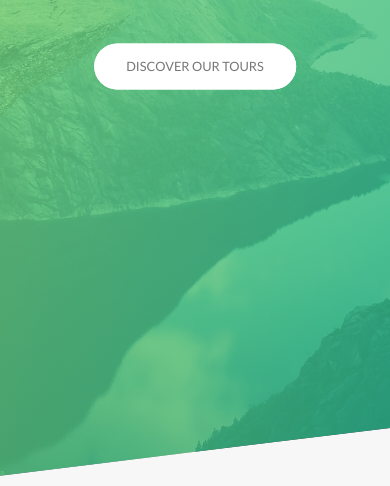
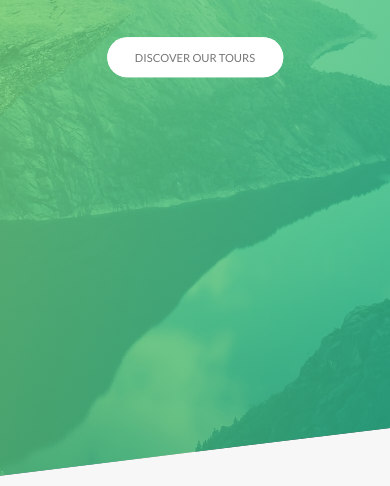
Before and after one commit to shard520/Natours-CSS, a website: page index.html in a window 390 px wide. Shown: the part 326-812 px from the top of the page. Drawn offline with Linux system fonts and the light colour scheme.

Commit message:
Add new breakpoint for portrait phones and rename old breakpoint for phones in landscape mode. Make popup responsive and refactor other elements for better responsive design.

```diff
--- a/sass/abstracts/_mixins.scss
+++ b/sass/abstracts/_mixins.scss
@@ -15,7 +15,8 @@
 
 // MEDIA QUERY MANAGER
 /*
-0 - 600px:			Phone
+0 - 450px:			Phone portrait
+450 - 600px:		Phone-land
 600 - 900px:		Tablet portrait
 900 - 1200px:		Tablet landscape
 [1200 - 1800px]:	Normal styles apply
@@ -23,7 +24,10 @@
 */
 
 @mixin respond($breakpoint) {
-	@if $breakpoint == phone {
+	@if $breakpoint == phone-port {
+		@media (max-width: 28.125em) { @content };		// 450px
+	}
+	@if $breakpoint == phone-land {
 		@media (max-width: 37.5em) { @content };		// 600px
 	}
 	@if $breakpoint == tab-port {
--- a/sass/base/_base.scss
+++ b/sass/base/_base.scss
@@ -18,6 +18,10 @@ html {
 		font-size: 50%; // 1rem = 8px
 	}
 
+	@include respond(phone-port) {
+		font-size: 43.75%; // 1rem = 7px
+	}
+
 	@include respond(big-desktop) {
 		font-size: 75%; // 1rem = 12px
 	}
--- a/sass/base/_typography.scss
+++ b/sass/base/_typography.scss
@@ -20,7 +20,7 @@ body {
 		letter-spacing: 3.5rem;
 		animation: moveInLeft 1s ease-out;
 
-		@include respond(phone) {
+		@include respond(phone-land) {
 			letter-spacing: 1rem;
 			font-size: 5rem;
 		}
@@ -33,7 +33,7 @@ body {
 		letter-spacing: 1.75rem;
 		animation: moveInRight 1s ease-out;
 
-		@include respond(phone) {
+		@include respond(phone-land) {
 			letter-spacing: .5rem;
 		}
 	}
@@ -55,7 +55,7 @@ body {
 		font-size: 3rem;
 	}
 
-	@include respond(phone) {
+	@include respond(phone-land) {
 		font-size: 2.5rem;
 	}
 
--- a/sass/components/_popup.scss
+++ b/sass/components/_popup.scss
@@ -27,6 +27,13 @@
 	&__left {
 		width: 33.333333%;
 		display: table-cell;
+		vertical-align: middle;
+
+		@include respond(tab-land) {
+			width: 100%;
+			display: flex;
+			flex-direction: row;
+		}
 	}
 
 	&__right {
@@ -34,11 +41,21 @@
 		display: table-cell;
 		vertical-align: middle;
 		padding: 3rem 5rem;
+
+		@include respond(tab-land) {
+			width: 100%;
+			display: block;
+			text-align: center;
+		}
 	}
 
 	&__img {
 		display: block;
 		width: 100%;
+
+		@include respond(tab-land) {
+			width: 50%;
+		}
 	}
 
 	&__text {
@@ -53,6 +70,15 @@
 		-webkit-hyphens: auto;
 		-ms-hyphens: auto;
 		hyphens: auto;
+
+		@include respond(tab-land) {
+			text-align: left;
+		}
+
+		@include respond(phone-port) {
+			column-count: 1;
+			margin-bottom: 2rem;
+		}
 	}
 
 	// FUNCTIONALITY
@@ -81,6 +107,15 @@
 
 			// Fix for 1px sideways movement during animation in Chrome
 			transform: perspective(1px) translateZ(0);
+
+			@include respond(tab-land) {
+				top: 2rem;
+			}
+
+			@include respond(phone-land) {
+				top: 1.5rem;
+				right: 2rem;
+			}
 		}
 
 		&:hover,
--- a/sass/components/_story.scss
+++ b/sass/components/_story.scss
@@ -15,7 +15,7 @@
 		padding-left: 7rem;
 	}
 
-	@include respond(phone) {
+	@include respond(phone-land) {
 		transform: skewX(0);
 	}
 
@@ -29,7 +29,7 @@
 		position: relative;
 		overflow: hidden;
 
-		@include respond(phone) {
+		@include respond(phone-land) {
 			transform: translateX(-3rem) skewX(0);
 		}
 	}
@@ -45,8 +45,9 @@
 	&__text	{
 		transform: skewX(12deg);
 
-		@include respond(phone) {
+		@include respond(phone-land) {
 			transform: skewX(0);
+			hyphens: auto;
 		}
 	}
 
--- a/sass/layout/_footer.scss
+++ b/sass/layout/_footer.scss
@@ -76,6 +76,10 @@
 			width: 100%;
 			float: none;
 			text-align: center;
+			border-top: none;
+			padding-top: 0;
+			border-bottom: 0.1rem solid #777;
+    		padding-bottom: 2rem;
 		}
 	}
 }
--- a/sass/layout/_navigation.scss
+++ b/sass/layout/_navigation.scss
@@ -25,7 +25,7 @@
 			right: 4rem;
 		}
 
-		@include respond(phone) {
+		@include respond(phone-land) {
 			top: 3rem;
 			right: 3rem;
 		}
@@ -47,7 +47,7 @@
 			right: 4.5rem;
 		}
 
-		@include respond(phone) {
+		@include respond(phone-land) {
 			top: 3.5rem;
 			right: 3.5rem;
 		}
@@ -71,6 +71,10 @@
 		list-style: none;
 		text-align: center;
 		transition: all .8s;
+
+		@include respond(phone-port) {
+			width: 70%;
+		}
 	}
 
 	&__item {
```
Also changed, not shown: css/style.css.
